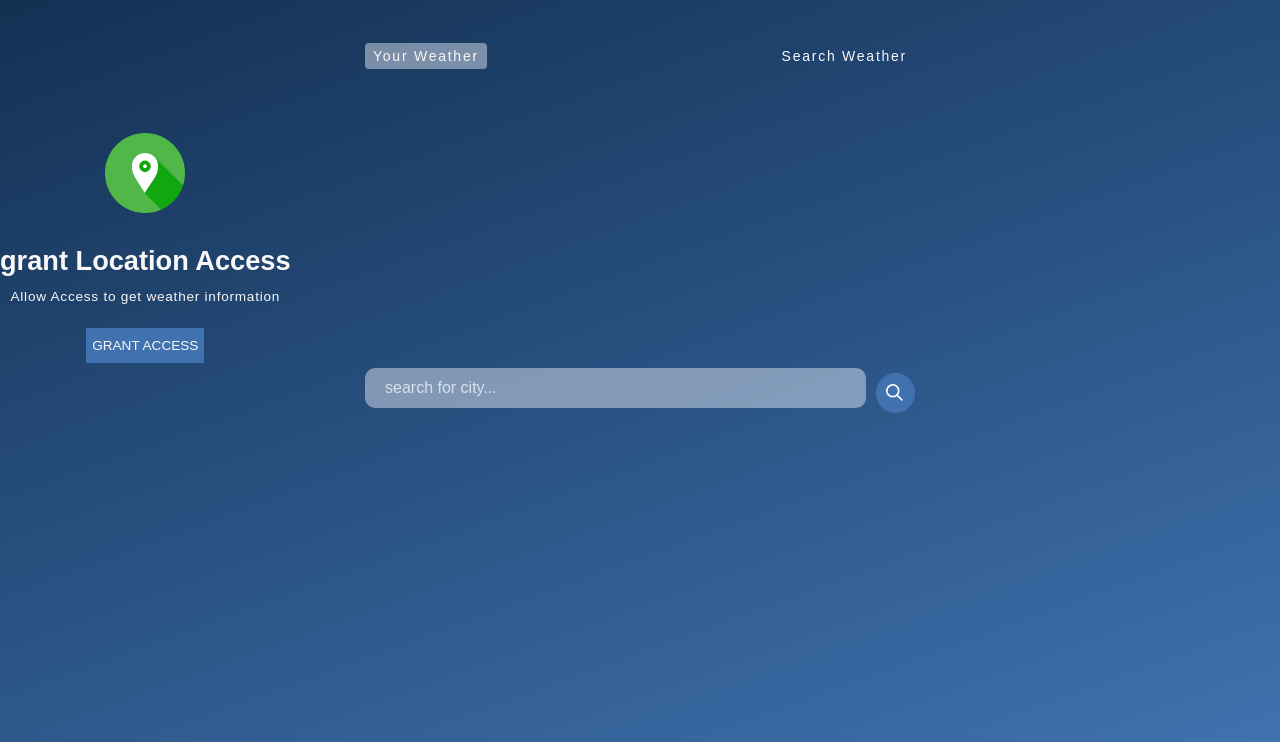
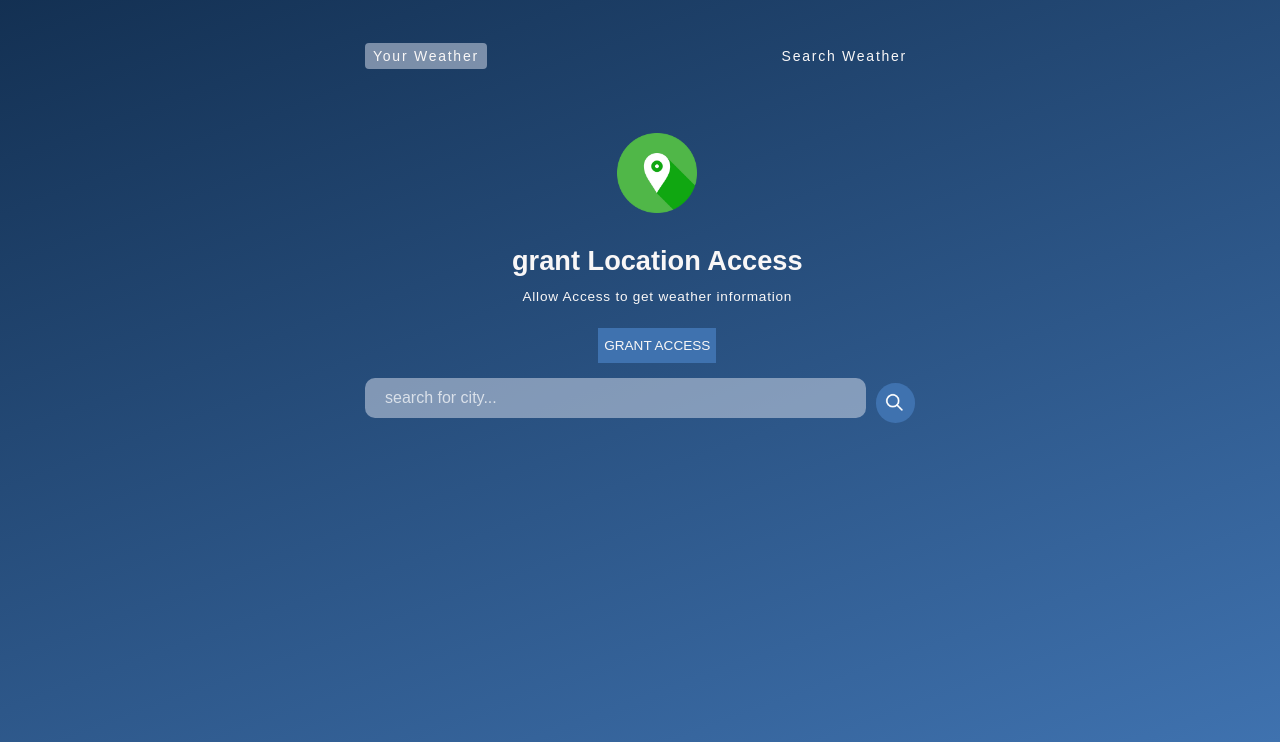
Before and after one commit to Vedant1801/weatherapp, a plain HTML site: page index.html in a window 1280 px wide. Shown: the part 58-800 px from the top of the page. Drawn offline with Linux system fonts and the light colour scheme.

Commit message:
i add marginleft 40% in grant location

```diff
--- a/style.css
+++ b/style.css
@@ -76,6 +76,8 @@ h1{
 }
 .grant-location-container.active{
     display: flex;
+    margin-left: 40%;
+    margin-bottom: 10px;
 }
 
 .grant-location-container img{
```
